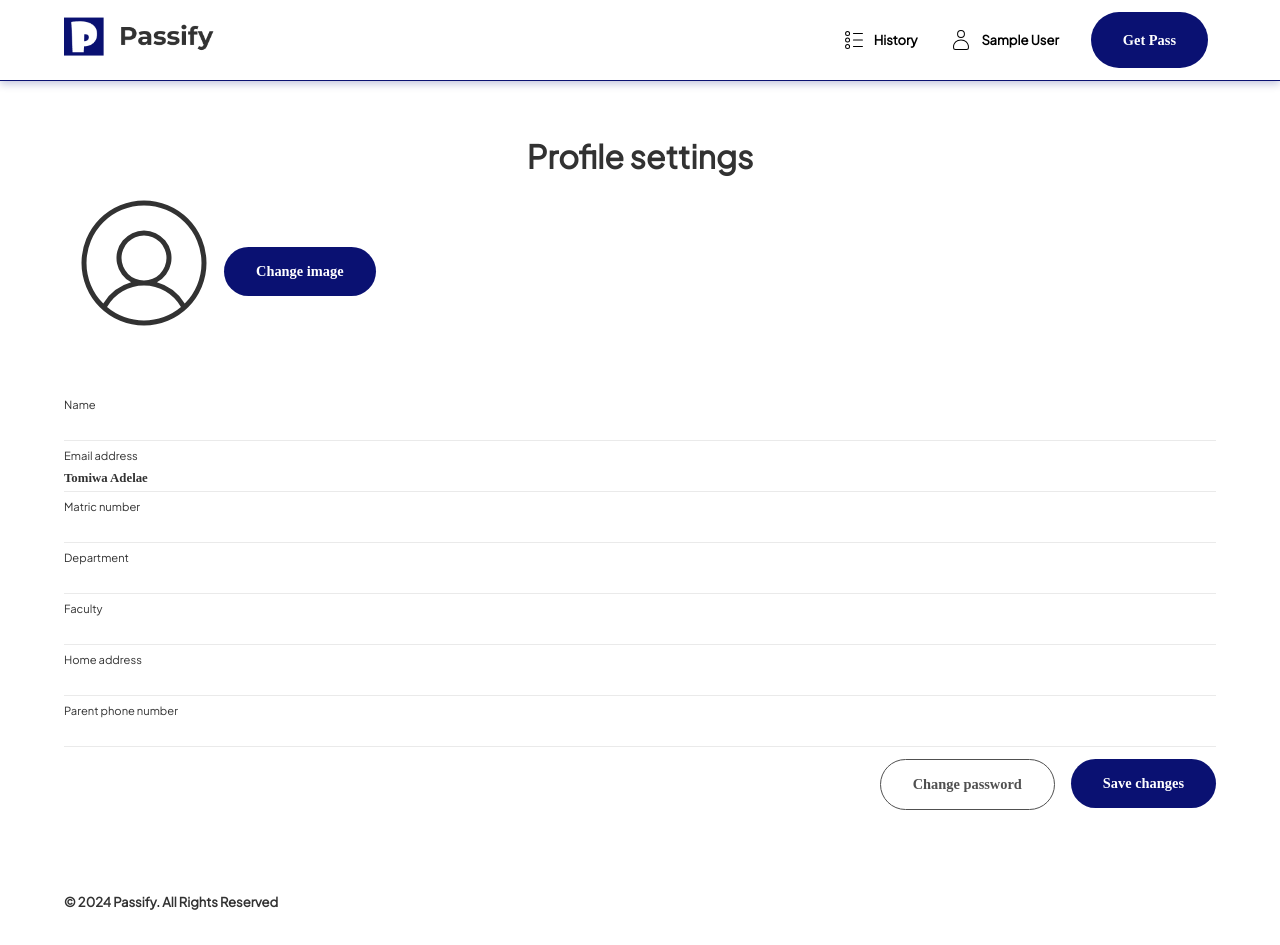
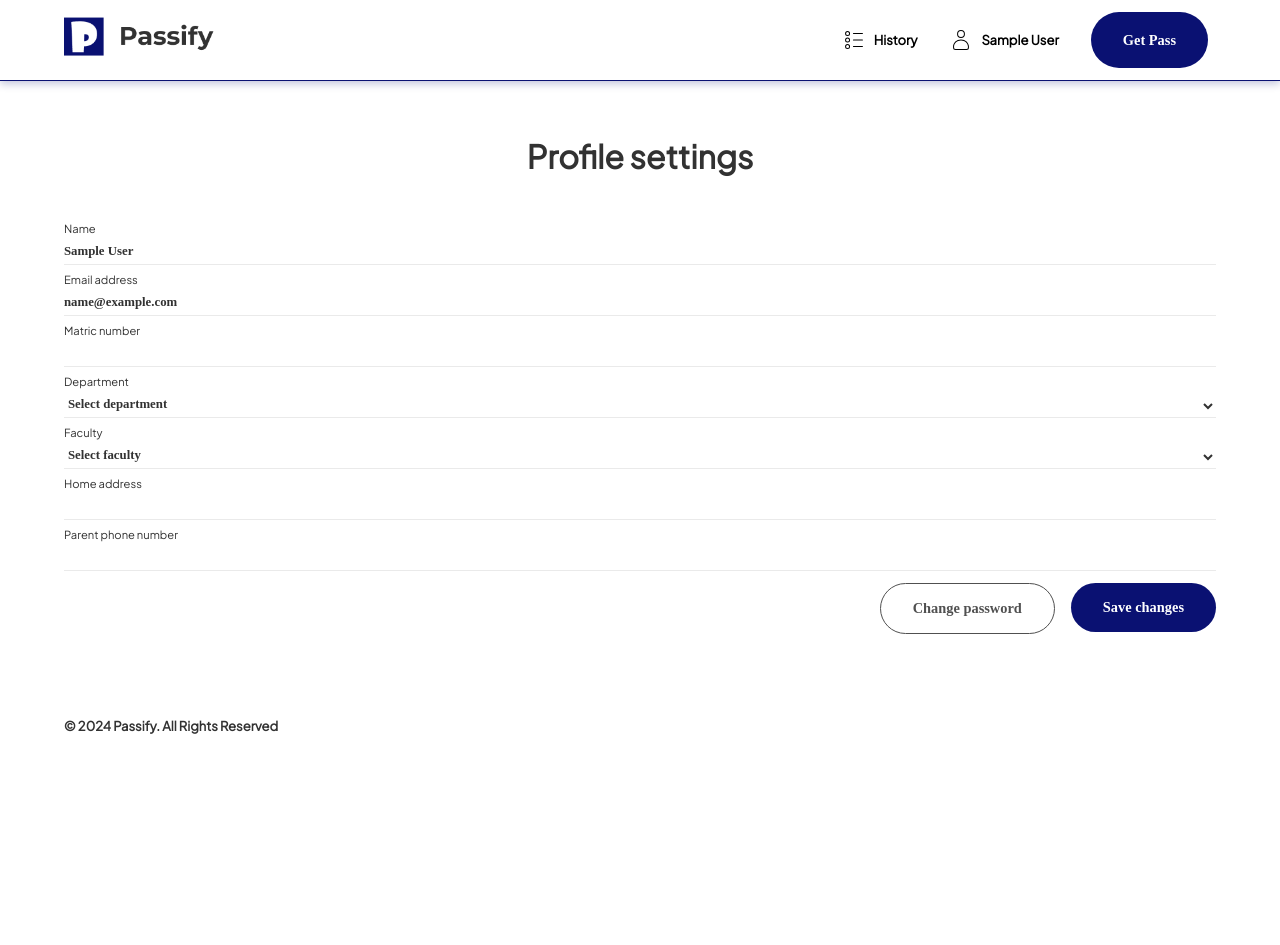
Before and after one commit to tomiwa-adelae/Online-pass-system, a Next.js app: page /editprofile in a window 1280 px wide. After the commit the page ends 800 px from the top, so only its background shows below. Built offline with nearby package versions, Linux system fonts and the light colour scheme; sample sign-in values are in the browser's storage.

Commit message:
Worked on the edit profile page

```diff
--- a/app/editprofile/page.jsx
+++ b/app/editprofile/page.jsx
@@ -1,63 +1,189 @@
+"use client";
 import Footer from "@/components/Footer";
 import Header from "@/components/Header";
 import Link from "next/link";
-import React from "react";
+import { useRouter } from "next/navigation";
+import React, { useEffect, useState } from "react";
 import { PiUserCircleThin } from "react-icons/pi";
+import { useDispatch, useSelector } from "react-redux";
+import {
+	useUpdateUserMutation,
+	useUploadImageMutation,
+} from "../slices/userApiSlice";
+import { DangerAlert, SuccessAlert } from "@/components/AlertMessage";
+import { setCredentials } from "../slices/authSlice";
+import Loader from "@/components/Loader";
+import axios from "axios";
 
 const page = () => {
+	const router = useRouter();
+	const dispatch = useDispatch();
+
+	const [name, setName] = useState("");
+	const [email, setEmail] = useState("");
+	const [matricNumber, setMatricNumber] = useState("");
+	const [department, setDepartment] = useState("");
+	const [faculty, setFaculty] = useState("");
+	const [address, setAddress] = useState("");
+	const [parentPhoneNumber, setParentPhoneNumber] = useState("");
+	const [showError, setShowError] = useState(null);
+	const [showSuccess, setShowSuccess] = useState(null);
+
+	const { userInfo } = useSelector((state) => state.auth);
+	const [updateUser, { isLoading }] = useUpdateUserMutation();
+
+	useEffect(() => {
+		if (userInfo) {
+			setName(userInfo.name);
+			setEmail(userInfo.email);
+			setMatricNumber(userInfo.matricNumber);
+			setDepartment(userInfo.department);
+			setFaculty(userInfo.faculty);
+			setAddress(userInfo.address);
+			setParentPhoneNumber(userInfo.parentPhoneNumber);
+		} else {
+			return router.push("/auth");
+		}
+	}, [router, userInfo]);
+
+	const submitHandler = async (e) => {
+		e.preventDefault();
+
+		setShowError(null);
+
+		try {
+			const res = await updateUser({
+				name,
+				email,
+				matricNumber,
+				department,
+				faculty,
+				address,
+				parentPhoneNumber,
+			}).unwrap();
+			dispatch(setCredentials({ ...res }));
+			// router.push("/dashboard");
+
+			setShowSuccess("Profile successfully updated!");
+		} catch (error) {
+			setShowError(error.data.message);
+		}
+	};
+
 	return (
 		<div className="editprofilepage">
 			<Header />
+			{isLoading && <Loader />}
 			<div className="container">
 				<div className="content">
 					<h4>Profile settings</h4>
 
-					<div className="profile-picture">
-						<PiUserCircleThin className="user" />
-						<button className="btn btn-primary">
-							Change image
-						</button>
-					</div>
+					{showError && <DangerAlert message={showError} />}
+					{showSuccess && <SuccessAlert message={showSuccess} />}
 
-					<form>
+					<form onSubmit={submitHandler}>
 						<div>
 							<label htmlFor="name">Name</label>
-							<input id="name" type="text" />
+							<input
+								id="name"
+								type="text"
+								value={name}
+								onChange={(e) => setName(e.target.value)}
+							/>
 						</div>
 						<div>
 							<label htmlFor="email">Email address</label>
 							<input
 								id="email"
 								type="email"
-								defaultValue={"Tomiwa Adelae"}
+								value={email}
+								readOnly={true}
 							/>
 						</div>
 						<div>
 							<label htmlFor="matricNumber">Matric number</label>
-							<input id="matricNumber" type="text" />
+							<input
+								id="matricNumber"
+								type="text"
+								value={matricNumber}
+								readOnly={true}
+							/>
 						</div>
 						<div>
 							<label htmlFor="department">Department</label>
-							<input id="department" type="text" />
+							<select
+								name="department"
+								id="department"
+								value={department}
+								onChange={(e) => setDepartment(e.target.value)}
+							>
+								<option value="">Select department</option>
+								<option value="Accounting & Finance">
+									Accounting & Finance
+								</option>
+								<option value="Computer science">
+									Computer science
+								</option>
+								<option value="Physics">Physics</option>
+								<option value="English">English</option>
+							</select>
 						</div>
 						<div>
 							<label htmlFor="faculty">Faculty</label>
-							<input id="faculty" type="text" />
+							<select
+								name="faculty"
+								id="faculty"
+								value={faculty}
+								onChange={(e) => setFaculty(e.target.value)}
+							>
+								<option value="">Select faculty</option>
+								<option value="Natural science">
+									Natural science
+								</option>
+								<option value="Management science">
+									Management science
+								</option>
+								<option value="Law">Law</option>
+								<option value="Social science">
+									Social science
+								</option>
+							</select>
 						</div>
 						<div>
 							<label htmlFor="homeAddress">Home address</label>
-							<input id="homeAddress" type="text" />
+							<input
+								id="homeAddress"
+								type="text"
+								value={address}
+								onChange={(e) => setAddress(e.target.value)}
+							/>
 						</div>
 						<div>
 							<label htmlFor="parentPhoneNumber">
 								Parent phone number
 							</label>
-							<input id="parentPhoneNumber" type="text" />
+							<input
+								id="parentPhoneNumber"
+								type="text"
+								value={parentPhoneNumber}
+								onChange={(e) =>
+									setParentPhoneNumber(e.target.value)
+								}
+							/>
 						</div>
 						<div>
-							<button className="btn btn-primary">
-								Save changes
-							</button>
+							{showSuccess ? (
+								<Link href="/profile">
+									<button className="btn btn-primary">
+										Continue
+									</button>
+								</Link>
+							) : (
+								<button className="btn btn-primary">
+									Save changes
+								</button>
+							)}
+
 							<Link href="/changepassword">
 								<button className="btn btn-grey-outline">
 									Change password
--- a/app/exeatdetails/[id]/page.jsx
+++ b/app/exeatdetails/[id]/page.jsx
@@ -133,6 +133,12 @@ const page = () => {
 							</li>
 							<li>
 								<h6>
+									<strong>Hostel:</strong>
+									{pass?.hostel}
+								</h6>
+							</li>
+							<li>
+								<h6>
 									<strong>Reason:</strong>
 									{pass?.reason}
 								</h6>
--- a/app/slices/userApiSlice.jsx
+++ b/app/slices/userApiSlice.jsx
@@ -2,6 +2,7 @@
 
 import { apiSlice } from "./apiSlice";
 const USERS_URL = "/api/users";
+const UPLOAD_URL = "/api/uploads";
 
 export const userApiSlice = apiSlice.injectEndpoints({
 	endpoints: (builder) => ({
@@ -32,6 +33,13 @@ export const userApiSlice = apiSlice.injectEndpoints({
 				body: data,
 			}),
 		}),
+		uploadImage: builder.mutation({
+			query: (data) => ({
+				url: `/api/uploads`,
+				method: "POST",
+				body: data,
+			}),
+		}),
 	}),
 });
 
@@ -40,4 +48,5 @@ export const {
 	useRegisterMutation,
 	useLogoutMutation,
 	useUpdateUserMutation,
+	useUploadImageMutation,
 } = userApiSlice;
--- a/package.json
+++ b/package.json
@@ -10,6 +10,7 @@
   },
   "dependencies": {
     "@reduxjs/toolkit": "^2.2.1",
+    "axios": "^1.6.7",
     "next": "14.1.0",
     "react": "^18",
     "react-dom": "^18",
```
Also changed, not shown: scss/_utilities.scss (+16 -0 lines), styles/style.css, 1 other file (tests, documents, lock files or other folders).
